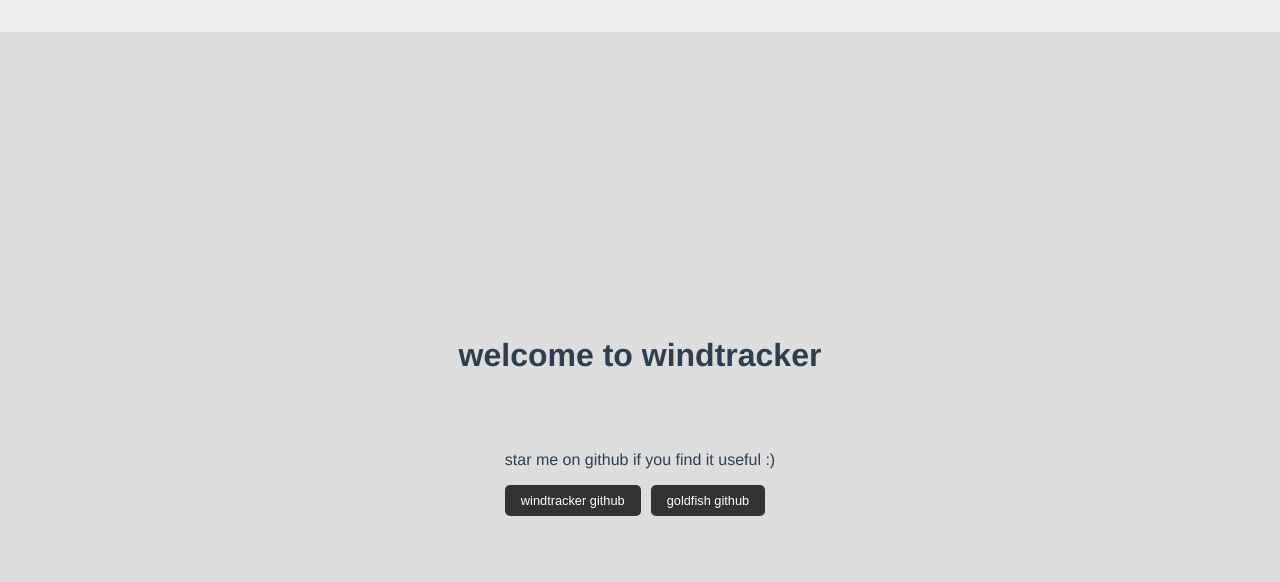
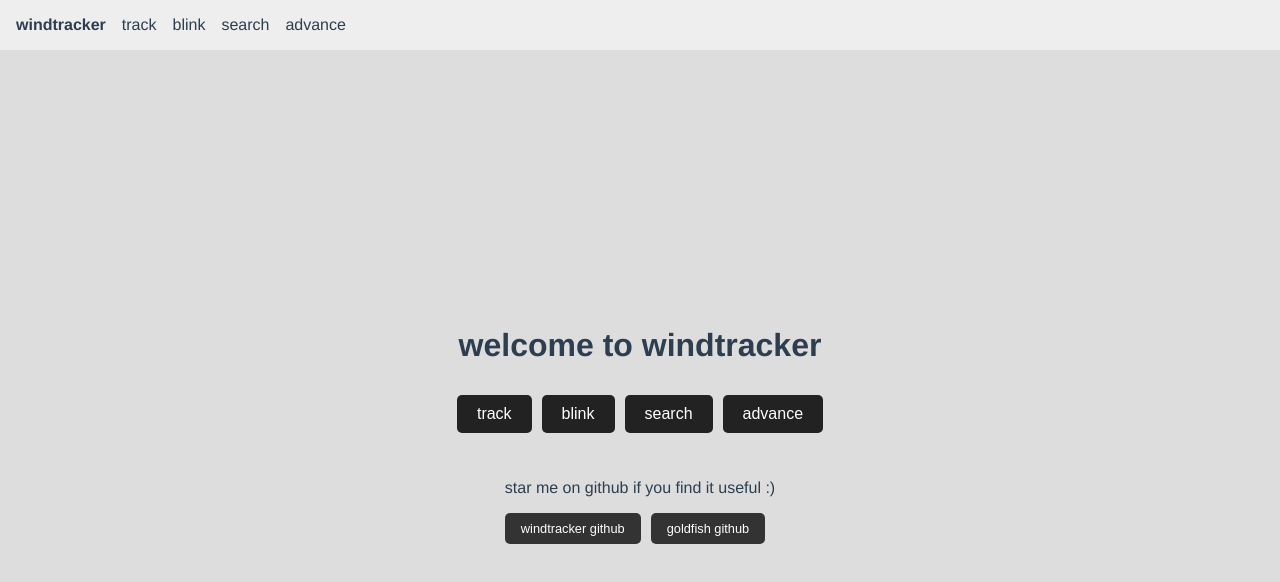
Before and after one commit to purpuropterus/windtracker, a Vue app: page / in a window 1280 px wide. Shown: the top 582 px of the page. Built offline with nearby package versions, Linux system fonts and the light colour scheme.

Commit message:
part of navbar change, forgot to add

```diff
--- a/src/router.js
+++ b/src/router.js
@@ -1,15 +1,42 @@
 import { createRouter, createWebHistory } from "vue-router";
 
+import Advance from "@/pages/Advance.vue";
 import Blink from "@/pages/Blink.vue";
 import Home from "@/pages/Home.vue";
 import Search from "@/pages/Search.vue";
 import Track from "@/pages/Track.vue";
 
 const routes = [
-    { path: "/", component: Home },
-    { path: "/track", component: Track },
-    { path: "/search", component: Search },
-    { path: "/blink", component: Blink },
+    {
+        path: "/",
+        name: "home",
+        component: Home,
+        meta: { navbar: true, label: "windtracker" },
+    },
+    {
+        path: "/track",
+        name: "track",
+        component: Track,
+        meta: { navbar: true, label: "track", homepage: true },
+    },
+    {
+        path: "/blink",
+        name: "blink",
+        component: Blink,
+        meta: { navbar: true, label: "blink", homepage: true },
+    },
+    {
+        path: "/search",
+        name: "search",
+        component: Search,
+        meta: { navbar: true, label: "search", homepage: true },
+    },
+    {
+        path: "/advance",
+        name: "advance",
+        component: Advance,
+        meta: { navbar: true, label: "advance", homepage: true },
+    },
 ];
 
 const router = createRouter({
```
